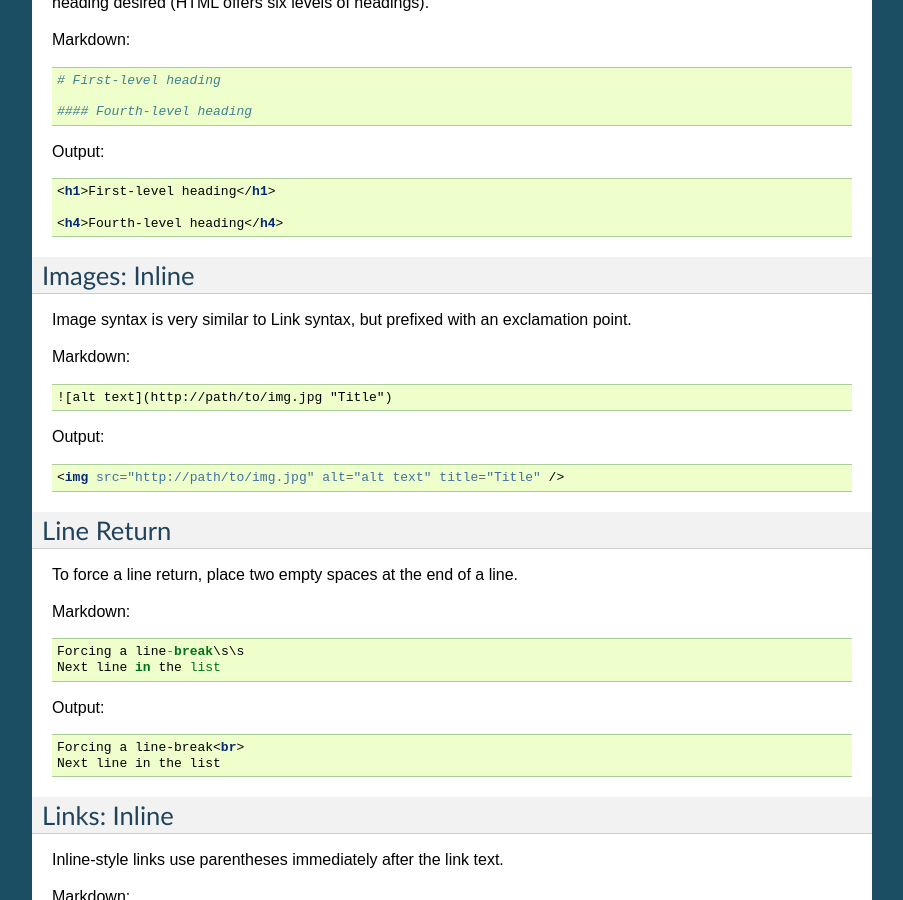
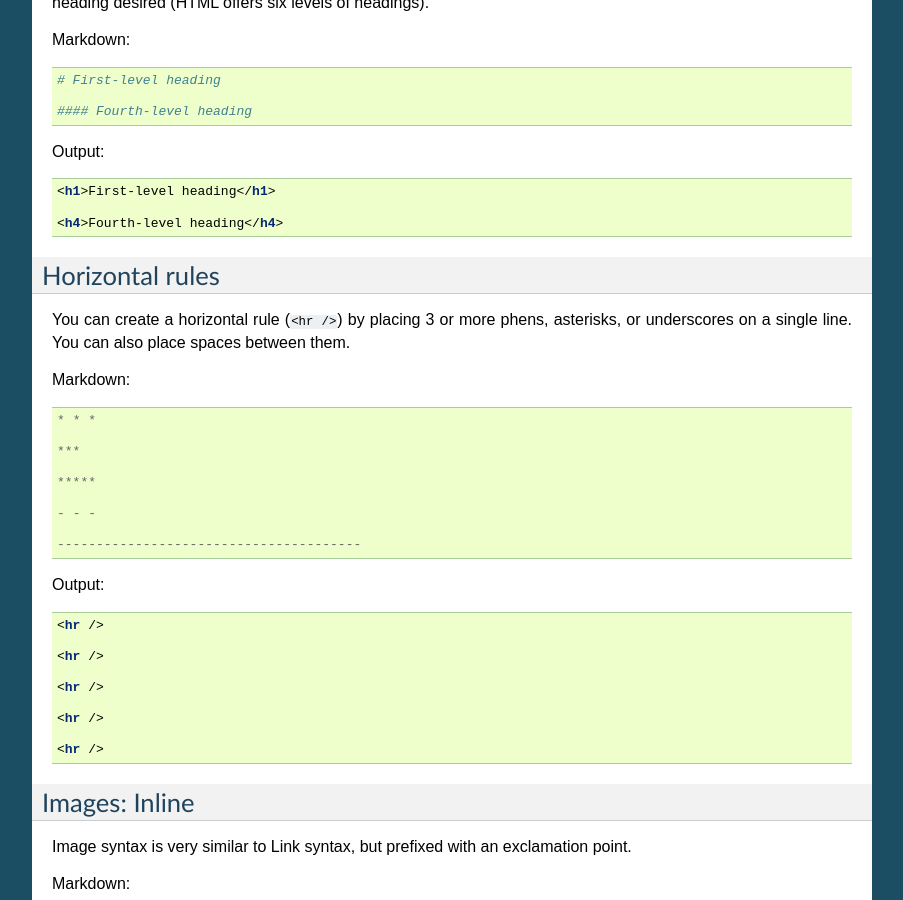
Before and after one commit to joaedwar/markdown-guide, a Sphinx documentation site: the page built from docs/basics.rst, in a window 1280 px wide and 900 px high, scrolled down 1725 px. Shown: the whole window, without its empty margins (198-1101 px from the left). Built offline with Sphinx 7.4.7, drawn with Linux system fonts in a browser that asks for light colours; some of the changed text lies outside the part shown.

Commit message:
Adding horizontal rules

```diff
--- a/docs/basics.rst
+++ b/docs/basics.rst
@@ -115,6 +115,38 @@ Output:
     <h1>First-level heading</h1>
 
     <h4>Fourth-level heading</h4>
+
+
+Horizontal rules
+=================
+
+You can create a horizontal rule (``<hr />``) by placing 3 or more phens, asterisks, or underscores on a single line. You can also place spaces between them.
+
+Markdown::
+
+    * * *
+
+    ***
+
+    *****
+
+    - - -
+
+    ---------------------------------------
+
+Output:
+
+.. code-block:: html
+
+    <hr />
+
+    <hr />
+
+    <hr />
+
+    <hr />
+
+    <hr />
 
 Images: Inline
 ===============
```
Also changed, not shown: other parts of docs/basics.rst (+0 -5 lines).
